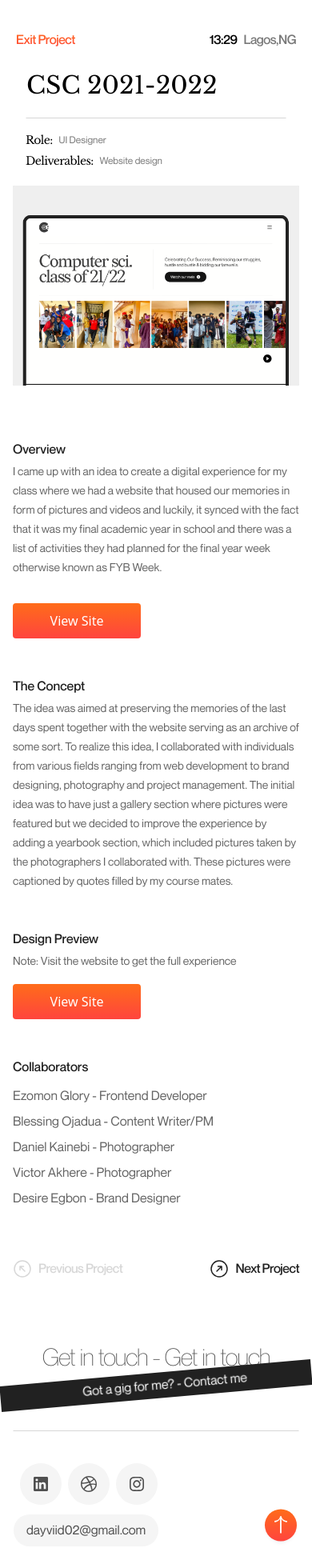
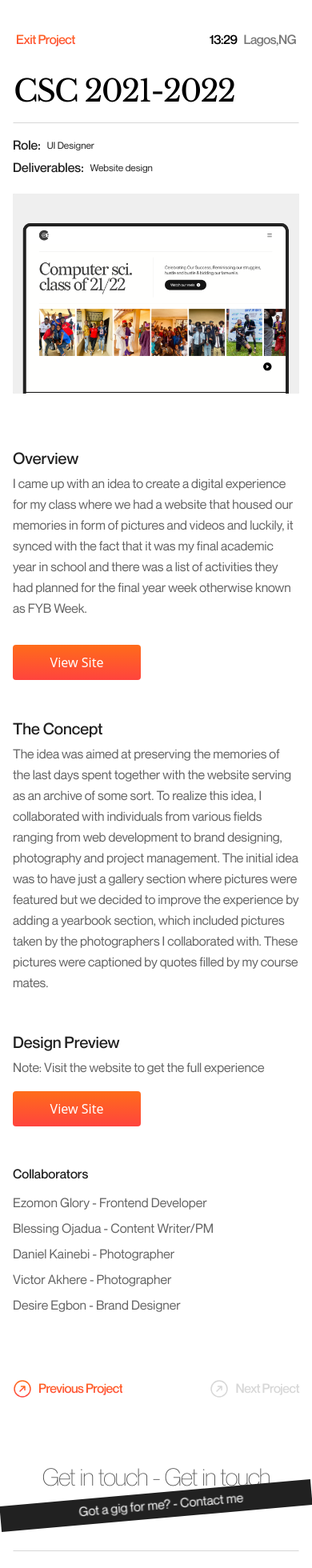
Before and after one commit to ezomonglory/davidportfolio, a Next.js app: page /CSC21 in a window 390 px wide. Shown: the top 1960 px of the page at 80% size. Built offline with nearby package versions, Linux system fonts and the light colour scheme.

Commit message:
works-mobile

```diff
--- a/components/FotterBottom.jsx
+++ b/components/FotterBottom.jsx
@@ -1,7 +1,40 @@
-import React from "react";
+import React, { useEffect, useState } from "react";
 import { ArrowTopSvg, behanceSvg, igSvg, linkeinsvg } from "../data";
 
 const FotterBottom = () => {
+	const [location, setLocation] = useState();
+	useEffect(() => {
+		let location = window.location.href !== "/";
+		setLocation(location);
+	});
+
+	const [isVisible, setIsVisible] = useState(false);
+
+	// Show the button when the user scrolls down
+	useEffect(() => {
+		const handleScroll = () => {
+			if (window.scrollY > 100) {
+				setIsVisible(true);
+			} else {
+				setIsVisible(false);
+			}
+		};
+
+		window.addEventListener("scroll", handleScroll);
+
+		return () => {
+			window.removeEventListener("scroll", handleScroll);
+		};
+	}, []);
+
+	// Scroll to the top when the button is clicked
+	const scrollToTop = () => {
+		window.scrollTo({
+			top: 0,
+			behavior: "smooth",
+		});
+	};
+
 	return (
 		<div className='flex justify-between items-end md:items-center flex-row mx-[16px] md:mx-[70px] border-[1px] border-t-[#D7D7D7] border-transparent pt-[40px] mb-[24px] md:mb-[54px] mt-[40px] md:mt-[80px] '>
 			<div className='flex flex-col md:flex-row gap-y-[12px] space-x-[8px] md:space-y-0   md:space-x-[8px] md:w-[50%] '>
@@ -28,6 +61,17 @@ const FotterBottom = () => {
 				// {ArrowTopSvg}
 				//{" "}
 			</div> */}
+			{location ? (
+				<div
+					className={`${
+						isVisible
+							? "block fixed bottom-[60px] right-[40px] animate-bounce cursor-pointer "
+							: "hidden fixed bottom-[60px] right-[40px] animate-bounce"
+					}`}
+					onClick={() => {
+                        scrollToTop()
+                    }}
+				>
 					<svg
 						xmlns='http://www.w3.org/2000/svg'
 						width='44'
@@ -104,6 +148,84 @@ const FotterBottom = () => {
 						</defs>
 					</svg>
 				</div>
+			) : (
+				<svg
+					xmlns='http://www.w3.org/2000/svg'
+					width='44'
+					height='47'
+					viewBox='0 0 44 47'
+					fill='none'
+				>
+					<g filter='url(#filter0_d_209_2627)'>
+						<circle
+							cx='22'
+							cy='20.4873'
+							r='20'
+							fill='url(#paint0_linear_209_2627)'
+						/>
+					</g>
+					<path
+						fill-rule='evenodd'
+						clip-rule='evenodd'
+						d='M21.0506 30.4873L21.065 12.6077C20.167 14.9211 17.6697 16.4811 14.4504 16.8874L14 14.9757C18.3958 14.5624 20.6901 12.4815 21.0767 9.13486H22.8606C23.1916 12.454 25.7564 14.6819 30 14.9741L29.4926 16.8928C26.4787 16.4847 23.9261 15.247 22.8626 12.6062L22.8813 30.4873H21.0506H21.0506Z'
+						fill='white'
+					/>
+					<defs>
+						<filter
+							id='filter0_d_209_2627'
+							x='0'
+							y='0.487305'
+							width='44'
+							height='46'
+							filterUnits='userSpaceOnUse'
+							color-interpolation-filters='sRGB'
+						>
+							<feFlood flood-opacity='0' result='BackgroundImageFix' />
+							<feColorMatrix
+								in='SourceAlpha'
+								type='matrix'
+								values='0 0 0 0 0 0 0 0 0 0 0 0 0 0 0 0 0 0 127 0'
+								result='hardAlpha'
+							/>
+							<feMorphology
+								radius='2'
+								operator='erode'
+								in='SourceAlpha'
+								result='effect1_dropShadow_209_2627'
+							/>
+							<feOffset dy='4' />
+							<feGaussianBlur stdDeviation='2' />
+							<feColorMatrix
+								type='matrix'
+								values='0 0 0 0 0.0941176 0 0 0 0 0.152941 0 0 0 0 0.294118 0 0 0 0.08 0'
+							/>
+							<feBlend
+								mode='normal'
+								in2='BackgroundImageFix'
+								result='effect1_dropShadow_209_2627'
+							/>
+							<feBlend
+								mode='normal'
+								in='SourceGraphic'
+								in2='effect1_dropShadow_209_2627'
+								result='shape'
+							/>
+						</filter>
+						<linearGradient
+							id='paint0_linear_209_2627'
+							x1='22'
+							y1='0.487305'
+							x2='22'
+							y2='40.4873'
+							gradientUnits='userSpaceOnUse'
+						>
+							<stop stop-color='#FF6C1A' />
+							<stop offset='1' stop-color='#FF443E' />
+						</linearGradient>
+					</defs>
+				</svg>
+			)}
+		</div>
 	);
 };
 
--- a/components/ProjectFooter.jsx
+++ b/components/ProjectFooter.jsx
@@ -5,13 +5,14 @@ const ProjectFooter = ({ prev, next }) => {
 	const router = useRouter();
 
 	return (
-		<div className='flex justify-between items-center mt-[16px]'>
+		<div className='flex  justify-between items-center mt-[16px]'>
 			<div
-				className='flex space-x-[8px] items-center'
+				className='flex space-x-[8px] cursor-pointer items-center'
 				onClick={() => {
-					router.push(`/${prev}`);
+					prev === "null" ? "" : router.push(`${prev}`);
 				}}
 			>
+				{prev !== "null" ? (
 					<svg
 						xmlns='http://www.w3.org/2000/svg'
 						width='24'
@@ -19,7 +20,60 @@ const ProjectFooter = ({ prev, next }) => {
 						viewBox='0 0 24 24'
 						fill='none'
 					>
-					<circle cx='12' cy='12' r='10' stroke='#D7D7D7' stroke-width='1.5' />
+						<circle
+							cx='12'
+							cy='12'
+							r='10'
+							stroke='url(#paint0_linear_318_1432)'
+							stroke-width='1.5'
+						/>
+						<path
+							d='M9 15L15 9M15 9H10.5M15 9V13.5'
+							stroke='url(#paint1_linear_318_1432)'
+							stroke-width='1.5'
+							stroke-linecap='round'
+							stroke-linejoin='round'
+						/>
+						<defs>
+							<linearGradient
+								id='paint0_linear_318_1432'
+								x1='12'
+								y1='2'
+								x2='12'
+								y2='22'
+								gradientUnits='userSpaceOnUse'
+							>
+								<stop stop-color='#FF6C1A' />
+								<stop offset='1' stop-color='#FF443E' />
+							</linearGradient>
+							<linearGradient
+								id='paint1_linear_318_1432'
+								x1='12'
+								y1='9'
+								x2='12'
+								y2='15'
+								gradientUnits='userSpaceOnUse'
+							>
+								<stop stop-color='#FF6C1A' />
+								<stop offset='1' stop-color='#FF443E' />
+							</linearGradient>
+						</defs>
+					</svg>
+				) : (
+					<svg
+						xmlns='http://www.w3.org/2000/svg'
+						width='24'
+						height='24'
+						viewBox='0 0 24 24'
+						fill='none'
+					>
+						<circle
+							cx='12'
+							cy='12'
+							r='10'
+							stroke='#D7D7D7'
+							stroke-width='1.5'
+						/>
 						<path
 							d='M15 15L9 9M9 9H13.5M9 9V13.5'
 							stroke='#D7D7D7'
@@ -28,17 +82,25 @@ const ProjectFooter = ({ prev, next }) => {
 							stroke-linejoin='round'
 						/>
 					</svg>
-				<h1 className='text-[#D7D7D7] md:leading-[28px] md:text-[18px] neue-md tracking-[-0.5px] '>
+				)}
+				<h1
+					className={`${
+						prev !== "null"
+							? "text-gradient md:leading-[28px] md:text-[18px] neue-md tracking-[-0.5px] "
+							: "text-[#D7D7D7] md:leading-[28px] md:text-[18px] neue-md tracking-[-0.5px] "
+					}`}
+				>
 					Previous Project{" "}
 				</h1>
 			</div>
 
 			<div
-				className='flex space-x-[8px] items-center'
+				className='flex space-x-[8px] cursor-pointer items-center'
 				onClick={() => {
-					router.push(`/${next}`);
+					next === "null" ? " " : router.push(`${next}`);
 				}}
 			>
+				{next !== "null" ? (
 					<svg
 						xmlns='http://www.w3.org/2000/svg'
 						width='24'
@@ -46,16 +108,76 @@ const ProjectFooter = ({ prev, next }) => {
 						viewBox='0 0 24 24'
 						fill='none'
 					>
-					<circle cx='12' cy='12' r='10' stroke='#212121' stroke-width='1.5' />
+						<circle
+							cx='12'
+							cy='12'
+							r='10'
+							stroke='url(#paint0_linear_318_1432)'
+							stroke-width='1.5'
+						/>
 						<path
 							d='M9 15L15 9M15 9H10.5M15 9V13.5'
-						stroke='#212121'
+							stroke='url(#paint1_linear_318_1432)'
+							stroke-width='1.5'
+							stroke-linecap='round'
+							stroke-linejoin='round'
+						/>
+						<defs>
+							<linearGradient
+								id='paint0_linear_318_1432'
+								x1='12'
+								y1='2'
+								x2='12'
+								y2='22'
+								gradientUnits='userSpaceOnUse'
+							>
+								<stop stop-color='#FF6C1A' />
+								<stop offset='1' stop-color='#FF443E' />
+							</linearGradient>
+							<linearGradient
+								id='paint1_linear_318_1432'
+								x1='12'
+								y1='9'
+								x2='12'
+								y2='15'
+								gradientUnits='userSpaceOnUse'
+							>
+								<stop stop-color='#FF6C1A' />
+								<stop offset='1' stop-color='#FF443E' />
+							</linearGradient>
+						</defs>
+					</svg>
+				) : (
+					<svg
+						xmlns='http://www.w3.org/2000/svg'
+						width='24'
+						height='24'
+						viewBox='0 0 24 24'
+						fill='none'
+					>
+						<circle
+							cx='12'
+							cy='12'
+							r='10'
+							stroke='#D7D7D7'
+							stroke-width='1.5'
+						/>
+						<path
+							d='M9 15L15 9M15 9H10.5M15 9V13.5'
+							stroke='#D7D7D7'
 							stroke-width='1.5'
 							stroke-linecap='round'
 							stroke-linejoin='round'
 						/>
 					</svg>
-				<h1 className='text-[#212121] md:leading-[28px] md:text-[18px] neue-md tracking-[-0.5px] '>
+				)}
+				<h1
+					className={`${
+						next !== "null"
+							? "text-gradient md:leading-[28px] md:text-[18px] neue-md tracking-[-0.5px] "
+							: "text-[#D7D7D7] md:leading-[28px] md:text-[18px] neue-md tracking-[-0.5px] "
+					}`}
+				>
 					Next Project{" "}
 				</h1>
 			</div>
--- a/components/ProjectText.jsx
+++ b/components/ProjectText.jsx
@@ -3,8 +3,8 @@ import React from 'react'
 const ProjectText = ({heading, text}) => {
   return (
     <div className='flex flex-col space-y-[4px]' >
-        <h1 className='text-[#212121] neue-md text-[16px] leading-[24px] md:text-[24px] md:leadng-[32px] md:tracking-[-0.5px] ' > {heading} </h1>
-        <p className='text-[#646464] neue-reg text-[14px] leading-[24px] md:text-[16px] md:leading-[28px] md:tracking-[-0.1px] ' > {text} </p>
+        <h1 className='text-[#212121] neue-md  text-[20px] leading-[28px] tracking-[-0.03px] md:text-[24px] md:leadng-[32px] md:tracking-[-0.5px] ' > {heading} </h1>
+        <p className='text-[#646464] neue-reg text-[16px] leading-[26px] md:text-[16px] md:leading-[28px] tracking-[-0.1px] ' > {text} </p>
     </div>
   )
 }
--- a/pages/CSC21.js
+++ b/pages/CSC21.js
@@ -27,50 +27,36 @@ const CSC21 = () => {
 				<div className='md:mx-[80px] mx-[16px] mt-[34px]  '>
 					<div className=' flex flex-col gap-[24px] md:mb-[14px]  md:gap-[60px]   '>
 						<HeroTop />
-						<div className='md:mx-[60px] mx-[16px]  '>
+						<div className='md:mx-[60px]   '>
 							<div className='flex flex-col  items-start justify-between '>
-								<div className='flex flex-col space-y-[24px] mb-[16px]  border-transparent border-b-[#D7D7D7] border-[1.5px] pb-[24px] w-full'>
-									<h1 className='text-black text-[30px] md:text-[46px] leading-[32px] md:leading-[54px] md:tracking-[-2.76px] libre-reg '>
+								<div className='flex flex-col space-y-[24px] mb-[16px]  border-transparent border-b-[#D7D7D7] border-[1.5px] pb-[16px] md:pb-[24px] w-full'>
+                                <h1 className='text-black text-[38px] md:text-[46px] leading-[46px] md:leading-[54px] tracking-[-2px] libre-reg '>
 										{" "}
 										{project.name}{" "}
 									</h1>
 								</div>
 
-								{/* <div className='border-[1px] border-[#e22] rounded-[24px] md:px-[20px] md:py-[10px] px-[24px] py-[10px] md:text-[18px] neue-md md:leading-[28px] md:tracking-[-0.54px] text-[#e22]  space-x-[8px] items-center hidden md:flex w-max  '>
-									<p>Vist Site</p>
-									{redArrWeb}
-									{redArrMobile}
-								</div> */}
 								<div className='flex flex-col space-y-[4px] '>
 									<div className='flex space-x-2 items-center'>
-										<h1 className=' text-[14px] leading-[20px] tracking-[-0.6px] md:text-[18px] text-black md:leading-[28px] md:tracking-[-1.08px] libre-reg  '>
+											<h1 className=' text-[16px] leading-[24px] tracking-[-0.01px] md:text-[18px] text-[#212121] md:leading-[24px] md:tracking-[-0.1px] neue-md  '>
 											Role:
 										</h1>
-										<p className='text-[#787878] text-[12px] leading-[22px]  neue-reg md:text-[16px] md:leading-[24px] md:tracking-[-0.16px]  '>
+										<p className='text-[#212121] text-[12px] leading-[24px]  neue-reg md:text-[16px] md:leading-[24px] md:tracking-[-0.1px] neue-reg  '>
 											{" "}
 											UI Designer{" "}
 										</p>
 									</div>
 									<div className='flex space-x-2 items-center'>
-										<h1 className=' text-[14px] leading-[20px] tracking-[-0.6px] md:text-[18px] text-black md:leading-[28px] md:tracking-[-1.08px] libre-reg  '>
+											<h1 className=' text-[16px] leading-[24px] tracking-[-0.01px] md:text-[18px] text-[#212121] md:leading-[24px] md:tracking-[-0.1px] neue-md  '>
 											Deliverables:
 										</h1>
-										<p className='text-[#787878] text-[12px] leading-[22px]  neue-reg md:text-[16px] md:leading-[24px] md:tracking-[-0.16px]  '>
+										<p className='text-[#212121] text-[12px] leading-[24px]  neue-reg md:text-[16px] md:leading-[24px] md:tracking-[-0.1px] neue-reg  '>
 											{" "}
 											Website design{" "}
 										</p>
 									</div>
 								</div>
 
-								{/* <h1 className='text-gradient leading-[28px] neue-md cursor-pointer font-[500] mt-[12px] '>
-									View Full Case Studies
-								</h1> */}
-
-								{/* <div className='border-[1px] border-[#e22] rounded-[24px] md:px-[20px] md:py-[10px] px-[24px] py-[10px] md:text-[18px] neue-md md:leading-[28px] md:tracking-[-0.54px] text-[#e22]  space-x-[8px] items-center flex md:hidden mt-[12px] w-max  '>
-									<p>Vist Site</p>
-									{redArrWeb}
-									{redArrMobile}
-								</div> */}
 							</div>
 						</div>
 					</div>
@@ -128,8 +114,8 @@ const CSC21 = () => {
 							</p>
 						</div>
 
-						<div>
-							<ProjectFooter />
+						<div className="!mt-[64px]" >
+							<ProjectFooter next="null" prev="/EzomonGlory" />
 						</div>
 					</div>
 				</div>
--- a/pages/DigipassFull.js
+++ b/pages/DigipassFull.js
@@ -22,14 +22,14 @@ const DigipassFull = () => {
 				<meta name='description' content='Generated by create next app' />
 				<link rel='icon' href='/favicon.ico' />
 			</Head>
-			<div className='overflow-hidden md:pb-[40px] pb-[24px] '>
+			<div className='overflow-hidden md:pb-[24px] pb-[24px] '>
 				{/* <hr className='w-screen h-[1px] md:h-[1.5px] bg-[#D7D7D7] mt-[34px] ' /> */}
 				<div className='md:mx-[80px] mx-[16px] mt-[34px]   '>
 					<div className=' flex flex-col gap-[24px] md:mb-[14px]  md:gap-[60px]   '>
 						<HeroTop />
-						<div className='md:mx-[60px] mx-[16px]  '>
+						<div className='md:mx-[60px]   '>
 							<div className='flex flex-col  items-start justify-between '>
-								<div className='flex flex-col space-y-[24px] mb-[16px]  border-transparent border-b-[#D7D7D7] border-[1.5px] pb-[24px] w-full'>
+								<div className='flex flex-col space-y-[24px] mb-[16px]  border-transparent border-b-[#D7D7D7] border-[1.5px] pb-[16px] md:pb-[24px] w-full'>
 									<h1 className='text-black text-[30px] md:text-[46px] leading-[32px] md:leading-[54px] md:tracking-[-2.76px] libre-reg '>
 										{" "}
 										{project.name}{" "}
@@ -139,7 +139,7 @@ const DigipassFull = () => {
 						/>
 
 						<div className=' flex flex-col space-y-[16px] '>
-							<div className="flex flex-col space-y-[24px]" >
+							<div className='flex flex-col space-y-[24px]'>
 								<ProjectText
 									heading='Registering Students'
 									text='Before students can be verified, their details must have been registered on the dashboard to link the NFC card with their information before they are assigned an NFC card. Part of the registration process on the dashboard includes entering the NFC card number assigned to the NFC card. Please refer to the video below for a visual demonstration.'
@@ -165,10 +165,12 @@ const DigipassFull = () => {
                                 If the student's identity is confirmed, their photograph matches their appearance, and the course exam they intend to write aligns with their registered courses, they can then be clocked in for that course. Please refer to the video below for a visual demonstration"
 							/>
 
+							<div>
 								<div className=' bg-[#D9D9D9] rounded-[2px] h-[400px]   '></div>
-							<h1 className='neue-reg text-[#212121]'>
+								<h1 className='neue-reg text-[#646464] tracking-[-0.1px] mt-[16px] '>
 									Scanning the NFC Card to verify the student’s detail
 								</h1>
+							</div>
 						</div>
 
 						<div className=' flex flex-col space-y-[32px] '>
@@ -178,10 +180,12 @@ const DigipassFull = () => {
                                 To enhance the security of the platform, once a student has clocked in for an exam, they cannot clock in for another exam unless they have previously clocked out from the previous exam. Please refer to the video below for further clarification.'
 							/>
 
+							<div>
 								<div className=' bg-[#D9D9D9] rounded-[2px] h-[400px]   '></div>
-							<h1 className='neue-reg text-[#212121]'>
+								<h1 className='neue-reg text-[#646464] tracking-[-0.1px] mt-[16px] '>
 									Clocking in a student that has already been clocked in
 								</h1>
+							</div>
 						</div>
 
 						<div>
@@ -218,8 +222,8 @@ const DigipassFull = () => {
 
 							<ProjectText text="Additionally, the mobile authenticator can be integrated with a campus portal to retrieve students' details directly. This integration ensures that the card's information is always up-to-date, reflecting any changes made by students through their portal accounts. As part of my project, we developed a basic dashboard to demonstrate how this system is intended to function." />
 						</div>
-						<div>
-							<ProjectFooter />
+						<div className="!mt-[64px]" >
+							<ProjectFooter next="/AttendX"  />
 						</div>
 					</div>
 				</div>
--- a/pages/DigipassSimple.js
+++ b/pages/DigipassSimple.js
@@ -28,23 +28,19 @@ const DigipassSimple = () => {
 				<div className='md:mx-[80px] mx-[16px] mt-[34px]  '>
 					<div className=' flex flex-col gap-[24px] md:mb-[2p4px]  md:gap-[60px]   '>
 						<HeroTop />
-						<div className='md:mx-[60px] mx-[16px]  '>
-							<div className='flex flex-col  items-start justify-between '>
-								<div className='flex flex-col space-y-[24px] mb-[16px]  border-transparent border-b-[#D7D7D7] border-[1.5px] pb-[24px] w-full'>
-									<h1 className='text-black text-[30px] md:text-[46px] leading-[32px] md:leading-[54px] md:tracking-[-2px] libre-reg '>
+						<div className='md:mx-[60px]   '>
+							<div className='flex flex-col  items-start justify-between space-y-[8px] md:space-y-0 '>
+								<div className='flex flex-col space-y-[24px] mb-[16px]  border-transparent border-b-[#D7D7D7] border-[1.5px] pb-[16px] md:pb-[24px] w-full'>
+									<h1 className='text-black text-[38px] md:text-[46px] leading-[46px] md:leading-[54px] tracking-[-2px] libre-reg '>
 										{" "}
 										{project.name}{" "}
 									</h1>
 								</div>
 
-								{/* <div className='border-[1px] border-[#e22] rounded-[24px] md:px-[20px] md:py-[10px] px-[24px] py-[10px] md:text-[18px] neue-md md:leading-[28px] md:tracking-[-0.54px] text-[#e22]  space-x-[8px] items-center hidden md:flex w-max  '>
-									<p>Vist Site</p>
-									{redArrWeb}
-									{redArrMobile}
-								</div> */}
-								<div className='flex flex-col space-y-[8px] '>
+
+								<div className='flex flex-col space-y-[4px] md:space-y-[8px] '>
 									<div className='flex space-x-2 items-center'>
-										<h1 className=' text-[14px] leading-[20px] tracking-[-0.1px] md:text-[18px] text-[#212121] md:leading-[24px] md:tracking-[-0.1px] neue-md  '>
+										<h1 className=' text-[16px] leading-[24px] tracking-[-0.01px] md:text-[18px] text-[#212121] md:leading-[24px] md:tracking-[-0.1px] neue-md  '>
 											Role:
 										</h1>
 										<p className='text-[#212121] text-[12px] leading-[24px]  neue-reg md:text-[16px] md:leading-[24px] md:tracking-[-0.1px] neue-reg  '>
@@ -53,7 +49,7 @@ const DigipassSimple = () => {
 										</p>
 									</div>
 									<div className='flex space-x-2 items-center'>
-										<h1 className=' text-[14px] leading-[20px] tracking-[-0.1px] md:text-[18px] text-[#212121] md:leading-[24px] md:tracking-[-0.1px] neue-md  '>
+												<h1 className=' text-[16px] leading-[24px] tracking-[-0.01px] md:text-[18px] text-[#212121] md:leading-[24px] md:tracking-[-0.1px] neue-md  '>
 											Deliverables:
 										</h1>
 										<p className='text-[#212121] text-[12px] leading-[24px]  neue-reg md:text-[16px] md:leading-[24px] md:tracking-[-0.1px] neue-reg  '>
@@ -72,7 +68,7 @@ const DigipassSimple = () => {
 							</div>
 						</div>
 					</div>
-					<div className='md:mx-[60px] flex flex-col space-y-[48px] '>
+					<div className='md:mx-[60px] flex flex-col space-y-[40px] md:space-y-[48px] '>
 						<div className='   rounded-[2px]  my-[20px]  '>
 							<img src='/DigiPass Web.png' alt='dd' className='w-full' />
 						</div>
@@ -98,7 +94,7 @@ const DigipassSimple = () => {
 							/>
 						</div>
 
-						<div className='flex flex-col space-y-[16px]'>
+						<div className='flex flex-col space-y-[8px] md:space-y-[16px]'>
 							<ProjectText
 								heading='Approaching The Problem'
 								text="Based on the insights I gathered, I formulated the project's goal, which is to enhance the methods of student identification during examinations within my department."
@@ -184,8 +180,8 @@ const DigipassSimple = () => {
 							</div>
 						</div>
 
-						<div className="!mt-[64px]" >
-							<ProjectFooter />
+						<div className="!md:mt-[64px] !mt-[48px] " >
+							<ProjectFooter prev="null" next="/AttendX" />
 						</div>
 					</div>
 				</div>
--- a/pages/Projects/[ID].jsx
+++ b/pages/Projects/[ID].jsx
@@ -17,9 +17,9 @@ const ID = ({ project }) => {
 				<div className='md:mx-[80px] mx-[16px] mt-[34px]  '>
 					<div className=' flex flex-col gap-[24px] md:mb-[80px]  md:gap-[60px]   '>
 						<HeroTop />
-						<div className='md:mx-[60px] mx-[16px]  '>
+						<div className='md:mx-[60px]   '>
 							<div className='flex flex-col  items-start justify-between '>
-								<div className='flex flex-col space-y-[24px] mb-[16px]  border-transparent border-b-[#D7D7D7] border-[1.5px] pb-[24px] w-full'>
+								<div className='flex flex-col space-y-[24px] mb-[16px]  border-transparent border-b-[#D7D7D7] border-[1.5px] pb-[16px] md:pb-[24px] w-full'>
 									<h1 className='text-black text-[30px] md:text-[46px] leading-[32px] md:leading-[54px] md:tracking-[-2.76px] libre-reg '>
 										{" "}
 										{project.name}{" "}
```
Also changed, not shown: pages/AttendX.js (+17 -27 lines), pages/EzomonGlory.js (+24 -30 lines). Lines whose indentation alone changed are shown as unchanged.
